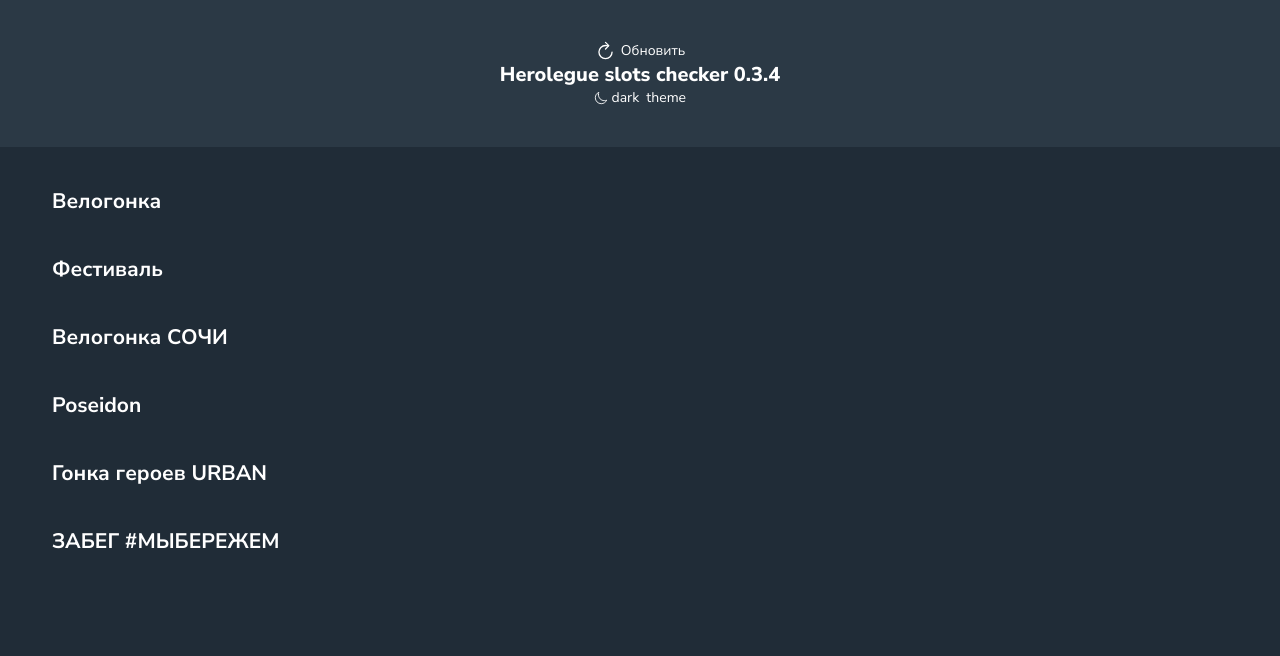
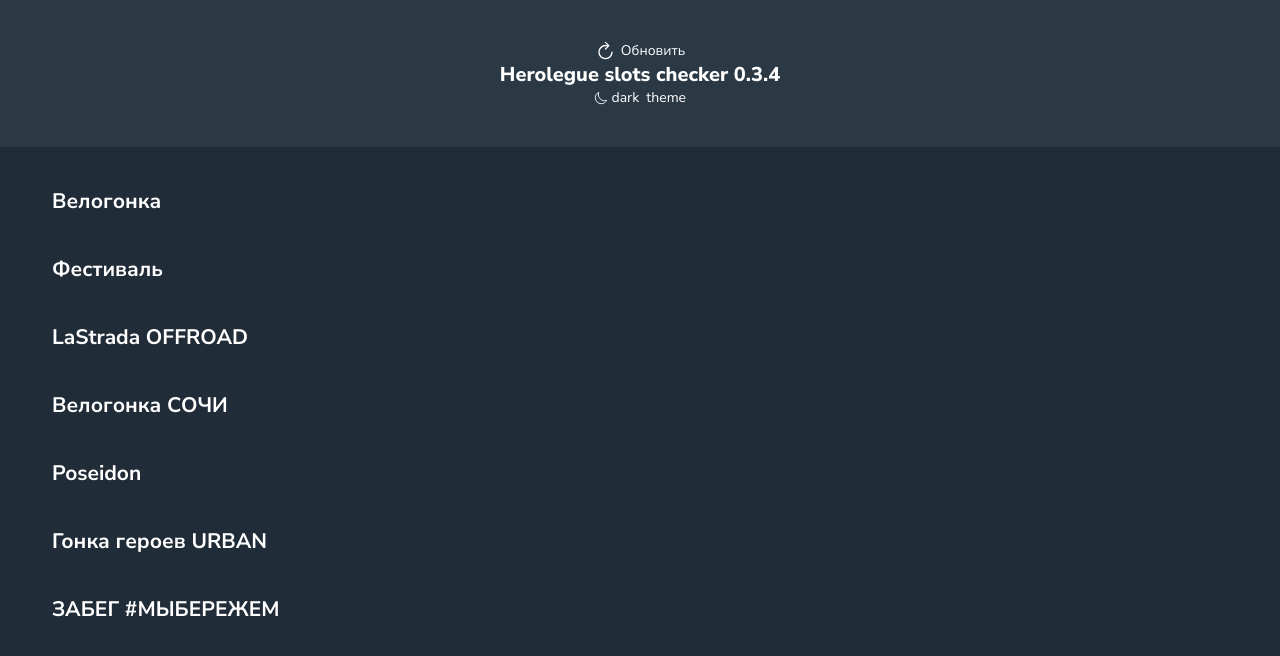
Before and after one commit to solovevevgeny/strada-checker, a React (Create React App) app: page / in a window 1280 px wide. Shown: the top 656 px of the page. Built offline with nearby package versions, Linux system fonts and the light colour scheme; no server answers.

Commit message:
events list

```diff
--- a/src/components/List.jsx
+++ b/src/components/List.jsx
@@ -7,7 +7,9 @@ export const List = () => {
         <>
                 <Checker url="https://heroleague.ru/api/event/event_format/lastrada2024_spb1" name="Велогонка"/>
                 <Checker url="https://heroleague.ru/api/event/event_format/lastrada2024_spb2" name="Фестиваль"/>
+                <Checker url="https://heroleague.ru/api/event/event_format/lastrada2024_spb3" name="LaStrada OFFROAD"/>
                 <Checker url="https://heroleague.ru/api/event/event_format/lastrada2024_sochi1" name="Велогонка СОЧИ"/>
+
                 <Checker url="https://heroleague.ru/api/event/event_format/poseidon2024_spb" name="Poseidon"/>
                 <Checker url="https://heroleague.ru/api/event/event_format/urban2024_spb" name="Гонка героев URBAN"/>
                 <Checker url="https://heroleague.ru/api/event/event_format/eforum2024_2013348" name="ЗАБЕГ #МЫБЕРЕЖЕМ"/>
```
